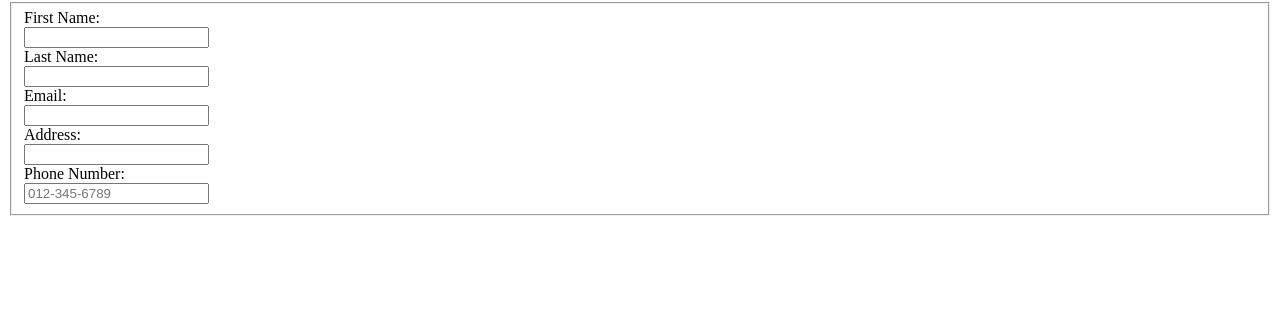
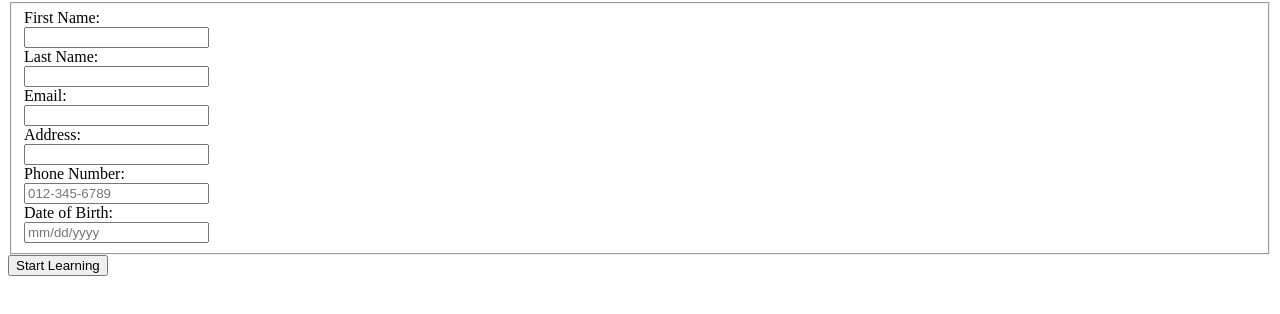
Before and after one commit to pmithapara/project-1.0, a plain HTML site: page index.html in a window 1280 px wide. Shown: the part 78-392 px from the top of the page. Drawn offline with Linux system fonts and the light colour scheme.

Commit message:
html completed

```diff
--- a/index.html
+++ b/index.html
@@ -33,6 +33,13 @@
         </div>
         <input id ="phone_num" type="tel" name="phone" pattern="[0-9]{3}-[0-9]{3}-[0-9]{4}" placeholder="012-345-6789">
         <div id="dob">
+		  <label>Date of Birth:</label>
+        </div>
+        <input type="text" name="dob" placeholder="mm/dd/yyyy">
+      </fieldset>
+    </div>
+    <input type="submit" onclick="AlertPage()" value="Start Learning"/>
+  </form>
 
 </body>
 </html>
```
